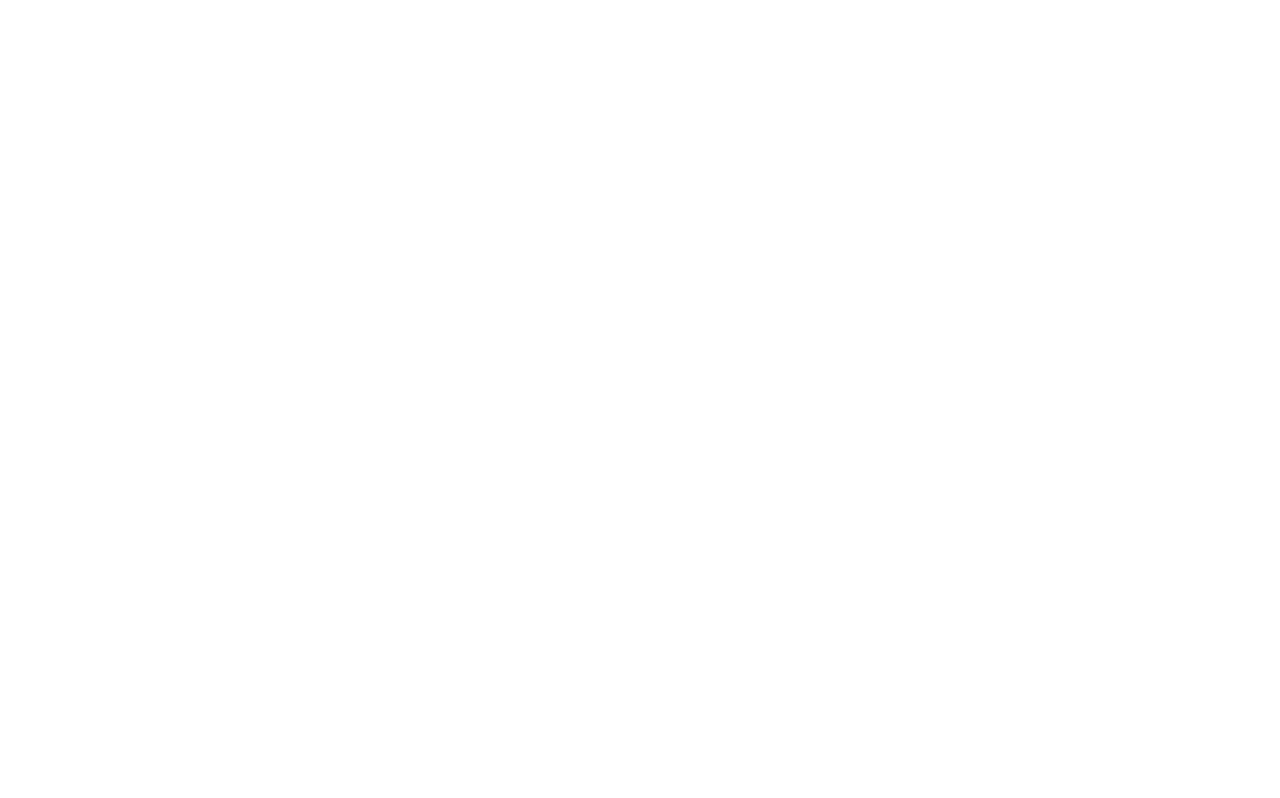
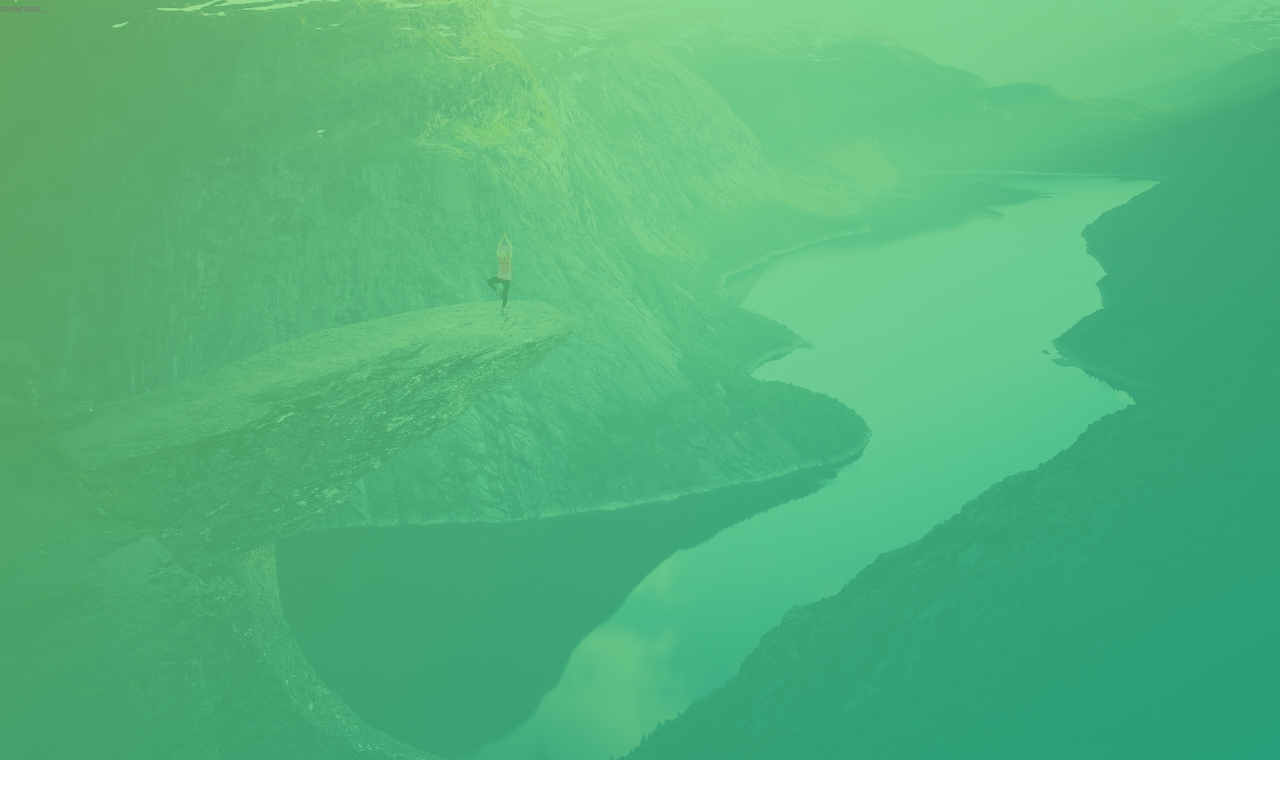
Before and after one commit to Darkull/Natours, a plain HTML site: page index.html in a window 1280 px wide. Drawn offline with Linux system fonts and the light colour scheme.

Commit message:
updating

```diff
--- /dev/null
+++ b/css/style.css
@@ -0,0 +1,78 @@
+/*
+--- 01 - TYPHOGRAPHY SYSTEM
+
+- FONT SIZE SYSTEM (px)
+    10 / 12 / 14 / 16 / 18 / 20 / 24 / 30 / 36 / 44 / 52 / 62 / 74 / 86 / 98
+
+- Font weight:
+    Default: 400
+    Medium:
+    semi-bold:
+    bold:
+
+- Line heights:
+    Default: 1
+    small:
+    Medium:
+    Paragraph Default:
+
+
+- SPACING SYSTEM (px)
+    2 / 4 / 8 / 12 / 16 / 24 / 32 / 48 / 64 / 80 / 96 / 128
+
+- Letter Spacing
+-0.5px
+
+
+--- 02 COLORS
+
+- Primary:
+    Light Green: #7ed56f
+    Medium Green: #55c57a
+    Dark Green: #28b485
+
+
+    Tints:
+    Shades:
+    Accents:
+    Greys: #777 ,
+
+
+---- 05 SHADOWS
+
+  - 0 2.4rem 4.8rem rgba(0, 0, 0, 0.075);
+
+---- 06 BORDER-Radius
+    Default:
+    Medium:
+
+            */
+
+* {
+  margin: 0;
+  padding: 0;
+  box-sizing: border-box;
+}
+
+html {
+  font-size: 62.5%;
+}
+
+body {
+  font-family: "Lato", sans-serif;
+  font-weight: 400;
+  line-height: 1.7;
+  color: #777;
+}
+
+.header {
+  height: 95vh;
+  background-image: linear-gradient(
+      to right bottom,
+      rgba(126, 213, 111, 0.74),
+      rgba(40, 180, 133, 0.863)
+    ),
+    url(../img/hero.jpg);
+  background-size: cover;
+  background-position: top;
+}
--- a/index.html
+++ b/index.html
@@ -3,8 +3,16 @@
   <head>
     <meta charset="UTF-8" />
     <meta name="viewport" content="width=device-width, initial-scale=1.0" />
+    <link rel="preconnect" href="https://fonts.googleapis.com" />
+    <link rel="preconnect" href="https://fonts.gstatic.com" crossorigin />
+    <link
+      href="https://fonts.googleapis.com/css2?family=Hanken+Grotesk:wght@500;700;800&family=Lato:wght@100;300;400;700;900&display=swap"
+      rel="stylesheet"
+    />
     <title>Natours by Darkul</title>
-    <link rel="stylesheet" href="style.css" />
+    <link rel="stylesheet" href="./css/style.css" />
   </head>
-  <body></body>
+  <body>
+    <header class="header">sometext...</header>
+  </body>
 </html>
--- a/style.css
+++ /dev/null
@@ -1,13 +0,0 @@
-* {
-  margin: 0;
-  padding: 0;
-  box-sizing: border-box;
-}
-
-html {
-  font-size: 62.5%;
-}
-
-body {
-  line-height: 1;
-}
```
